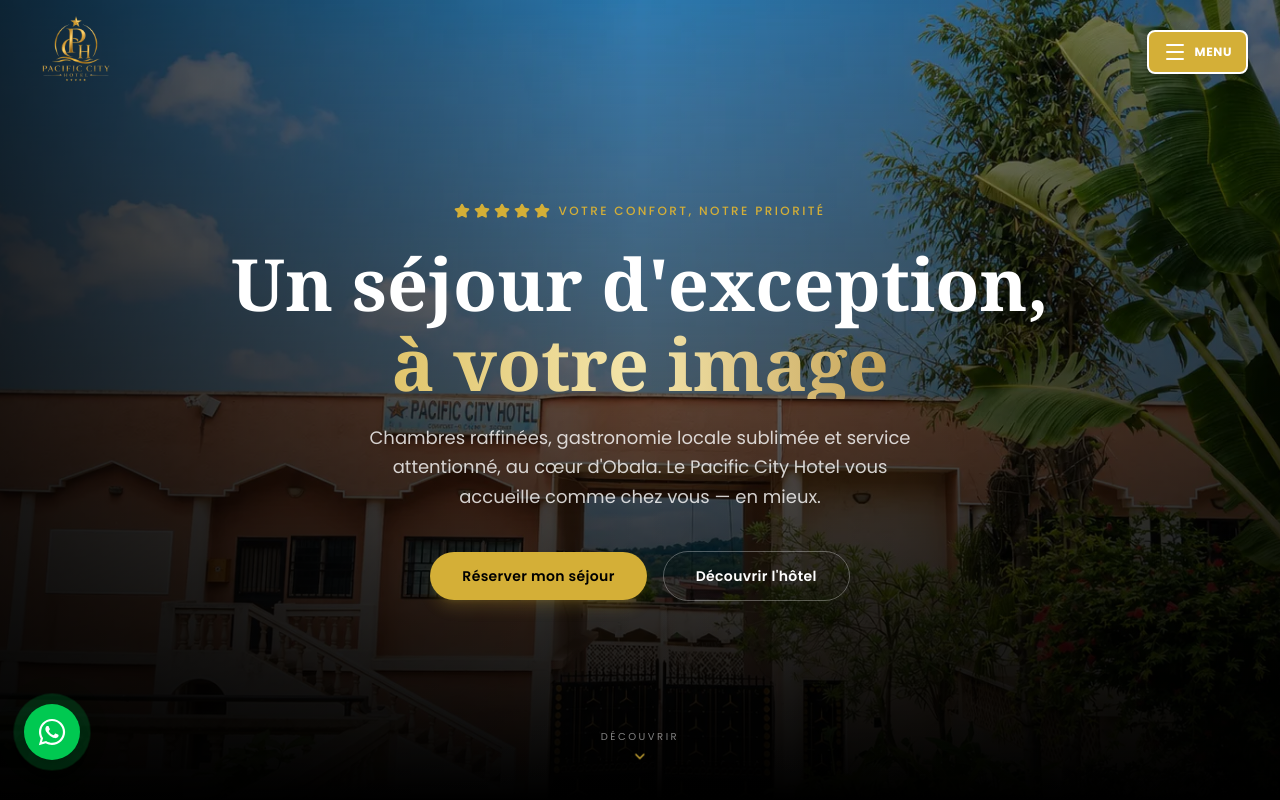
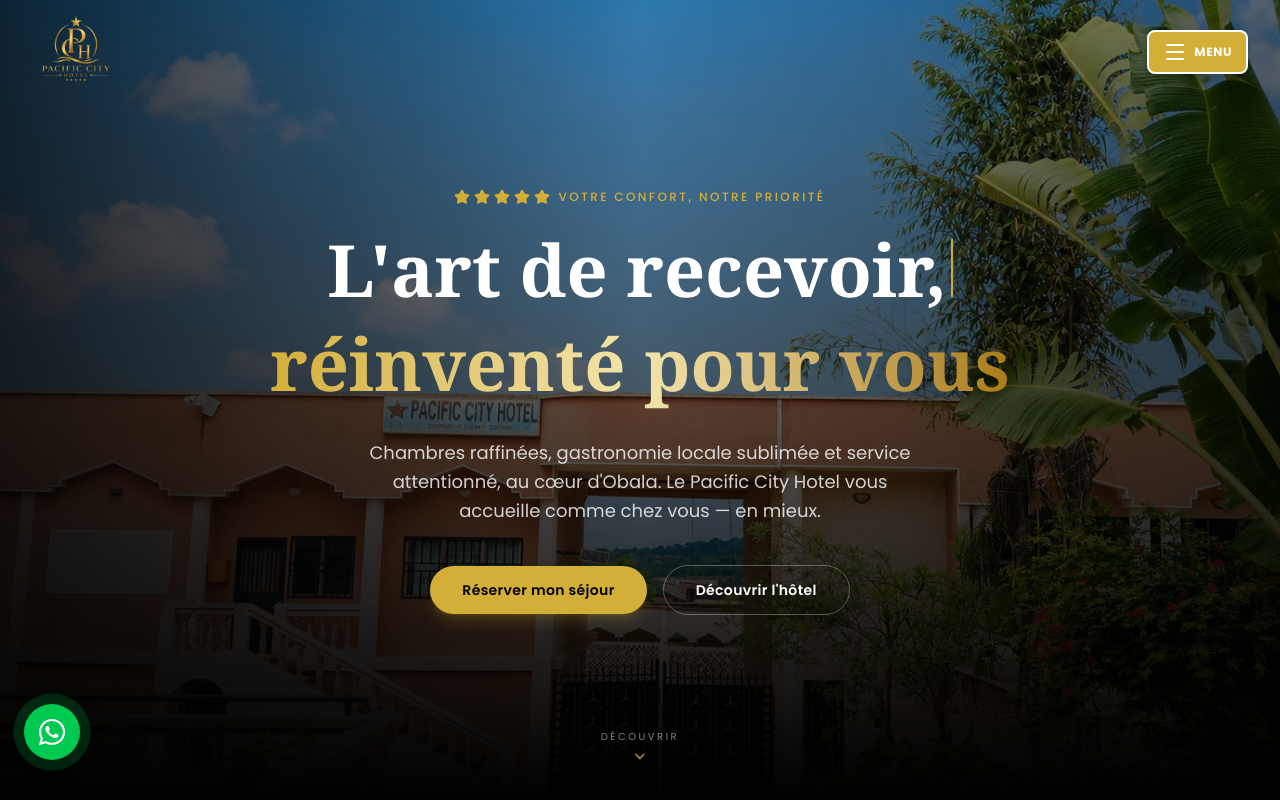
Before and after one commit to biloa2005/pacific-city-hotel, a Next.js app: page / in a window 1280 px wide. Shown: the top 800 px of the page. Built offline with nearby package versions, Linux system fonts and the light colour scheme; a web font is replaced by a local one.

Commit message:
animation herotitle

```diff
--- a/components/Hero.tsx
+++ b/components/Hero.tsx
@@ -33,9 +33,15 @@ export default function Hero() {
   ];
 
   const [currentText, setCurrentText] = useState(0);
+
+  // État du titre animé
   const [currentTitle, setCurrentTitle] = useState(0);
+  const [displayedLine1, setDisplayedLine1] = useState('');
+  const [displayedLine2, setDisplayedLine2] = useState('');
+  const [isDeleting, setIsDeleting] = useState(false);
+  const [isTyping, setIsTyping] = useState(true);
 
-  // Déclenchement des animations d'apparition progressive à l'ouverture
+  // Déclenchement des animations
   useEffect(() => {
     setMounted(true);
   }, []);
@@ -49,17 +55,94 @@ export default function Hero() {
     return () => clearInterval(interval);
   }, [welcomeTexts.length]);
 
-  // Changement automatique du titre principal
+  // Animation du titre lettre par lettre
   useEffect(() => {
-    const interval = setInterval(() => {
-      setCurrentTitle((prev) => (prev + 1) % heroTitles.length);
-    }, 5000);
+    const current = heroTitles[currentTitle];
 
-    return () => clearInterval(interval);
-  }, [heroTitles.length]);
+    let timeout;
+
+    // ==========================
+    // PHASE 1 : ÉCRITURE
+    // ==========================
+    if (isTyping && !isDeleting) {
+      const fullText1 = current.line1;
+      const fullText2 = current.line2;
+
+      // Écrire la première ligne
+      if (displayedLine1.length < fullText1.length) {
+        timeout = setTimeout(() => {
+          setDisplayedLine1(
+            fullText1.slice(0, displayedLine1.length + 1)
+          );
+        }, 55);
+      }
+
+      // Une fois ligne 1 terminée, écrire ligne 2
+      else if (displayedLine2.length < fullText2.length) {
+        timeout = setTimeout(() => {
+          setDisplayedLine2(
+            fullText2.slice(0, displayedLine2.length + 1)
+          );
+        }, 55);
+      }
+
+      // Texte entièrement écrit
+      else {
+        timeout = setTimeout(() => {
+          setIsTyping(false);
+          setIsDeleting(true);
+        }, 3700);
+      }
+    }
+
+    // ==========================
+    // PHASE 2 : EFFACEMENT
+    // ==========================
+    else if (isDeleting) {
+      // Effacer d'abord la deuxième ligne
+      if (displayedLine2.length > 0) {
+        timeout = setTimeout(() => {
+          setDisplayedLine2(
+            displayedLine2.slice(0, -1)
+          );
+        }, 30);
+      }
+
+      // Ensuite effacer la première ligne
+      else if (displayedLine1.length > 0) {
+        timeout = setTimeout(() => {
+          setDisplayedLine1(
+            displayedLine1.slice(0, -1)
+          );
+        }, 30);
+      }
+
+      // Quand tout est effacé
+      else {
+        timeout = setTimeout(() => {
+          setCurrentTitle(
+            (prev) => (prev + 1) % heroTitles.length
+          );
+
+          setIsDeleting(false);
+          setIsTyping(true);
+        }, 400);
+      }
+    }
+
+    return () => clearTimeout(timeout);
+  }, [
+    displayedLine1,
+    displayedLine2,
+    currentTitle,
+    isDeleting,
+    isTyping,
+    heroTitles,
+  ]);
 
   return (
     <section className="relative min-h-screen w-full overflow-hidden bg-black">
+
       {/* IMAGE DE FOND */}
       <div
         className="absolute inset-0 bg-cover bg-center scale-105"
@@ -68,14 +151,14 @@ export default function Hero() {
         }}
       />
 
-      {/* VOILES POUR LA LISIBILITÉ DU TEXTE */}
+      {/* VOILES */}
       <div className="absolute inset-0 bg-gradient-to-t from-black via-black/60 to-black/30" />
       <div className="absolute inset-0 bg-gradient-to-r from-black/70 via-transparent to-black/40" />
 
       {/* CONTENU */}
       <div className="relative z-10 flex min-h-screen flex-col items-center justify-center px-6 text-center">
 
-        {/* BLOC 1 : ÉTOILES + TEXTE DYNAMIQUE (Apparaît en 1er) */}
+        {/* ÉTOILES + TEXTE */}
         <div
           className={`mb-6 flex flex-col sm:flex-row items-center gap-2 transition-all duration-1000 delay-100 ease-out ${
             mounted
@@ -104,7 +187,7 @@ export default function Hero() {
           </div>
         </div>
 
-        {/* BLOC 2 : TITRE PRINCIPAL (Apparaît en 2ème) */}
+        {/* TITRE PRINCIPAL AVEC EFFET MACHINE À ÉCRIRE */}
         <h1
           className={`font-serif font-bold leading-[1.05] text-white transition-all duration-1000 delay-500 ease-out ${
             mounted
@@ -112,15 +195,17 @@ export default function Hero() {
               : 'opacity-0 translate-y-8'
           }`}
         >
-          <span className="block text-4xl sm:text-6xl lg:text-7xl">
-            {heroTitles[currentTitle].line1}
+          <span className="block text-4xl sm:text-6xl lg:text-7xl min-h-[1.2em]">
+            {displayedLine1}
+            <span className="inline-block w-[2px] h-[0.8em] bg-[#D4AF37] ml-1 animate-pulse" />
           </span>
-          <span className="block text-4xl sm:text-6xl lg:text-7xl mt-1 sm:mt-2 bg-gradient-to-r from-[#D4AF37] via-[#F3E5AB] to-[#AA7C11] bg-clip-text text-transparent">
-            {heroTitles[currentTitle].line2}
+
+          <span className="block text-4xl sm:text-6xl lg:text-7xl mt-1 sm:mt-2 min-h-[1.2em] bg-gradient-to-r from-[#D4AF37] via-[#F3E5AB] to-[#AA7C11] bg-clip-text text-transparent">
+            {displayedLine2}
           </span>
         </h1>
 
-        {/* BLOC 3 : PARAGRAPHE DE DESCRIPTION (Apparaît en 3ème) */}
+        {/* PARAGRAPHE */}
         <p
           className={`mt-6 max-w-xl text-base sm:text-lg text-white/80 leading-relaxed transition-all duration-1000 delay-[900ms] ease-out ${
             mounted
@@ -133,7 +218,7 @@ export default function Hero() {
           comme chez vous — en mieux.
         </p>
 
-        {/* BLOC 4 : BOUTONS D'ACTION (Apparaissent en 4ème) */}
+        {/* BOUTONS */}
         <div
           className={`mt-10 flex flex-col sm:flex-row items-center gap-4 transition-all duration-1000 delay-[1200ms] ease-out ${
             mounted
@@ -157,7 +242,7 @@ export default function Hero() {
         </div>
       </div>
 
-      {/* INDICATEUR DE SCROLL (Apparaît en dernier) */}
+      {/* INDICATEUR DE SCROLL */}
       <div
         className={`absolute bottom-8 left-1/2 -translate-x-1/2 flex flex-col items-center gap-2 transition-opacity duration-1000 delay-[1500ms] ${
           mounted ? 'opacity-100' : 'opacity-0'
@@ -166,16 +251,18 @@ export default function Hero() {
         <span className="text-white/50 text-[10px] tracking-[0.25em] uppercase">
           Découvrir
         </span>
+
         <ChevronDown className="w-4 h-4 text-[#D4AF37] animate-bounce" />
       </div>
 
-      {/* ANIMATION DU TEXTE DYNAMIQUE */}
+      {/* ANIMATION DU TEXTE DU HAUT */}
       <style jsx global>{`
         @keyframes welcome {
           0% {
             opacity: 0;
             transform: translateY(18px);
           }
+
           100% {
             opacity: 1;
             transform: translateY(0);
```
